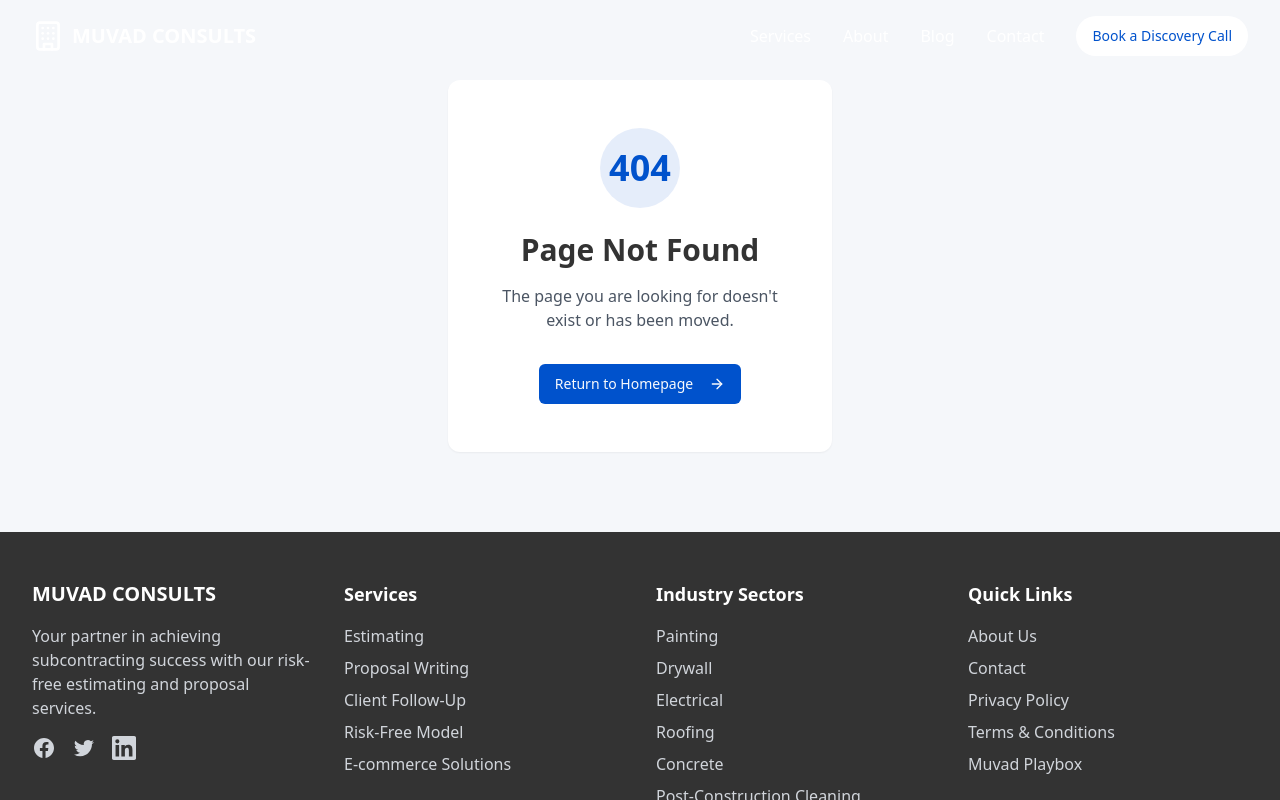
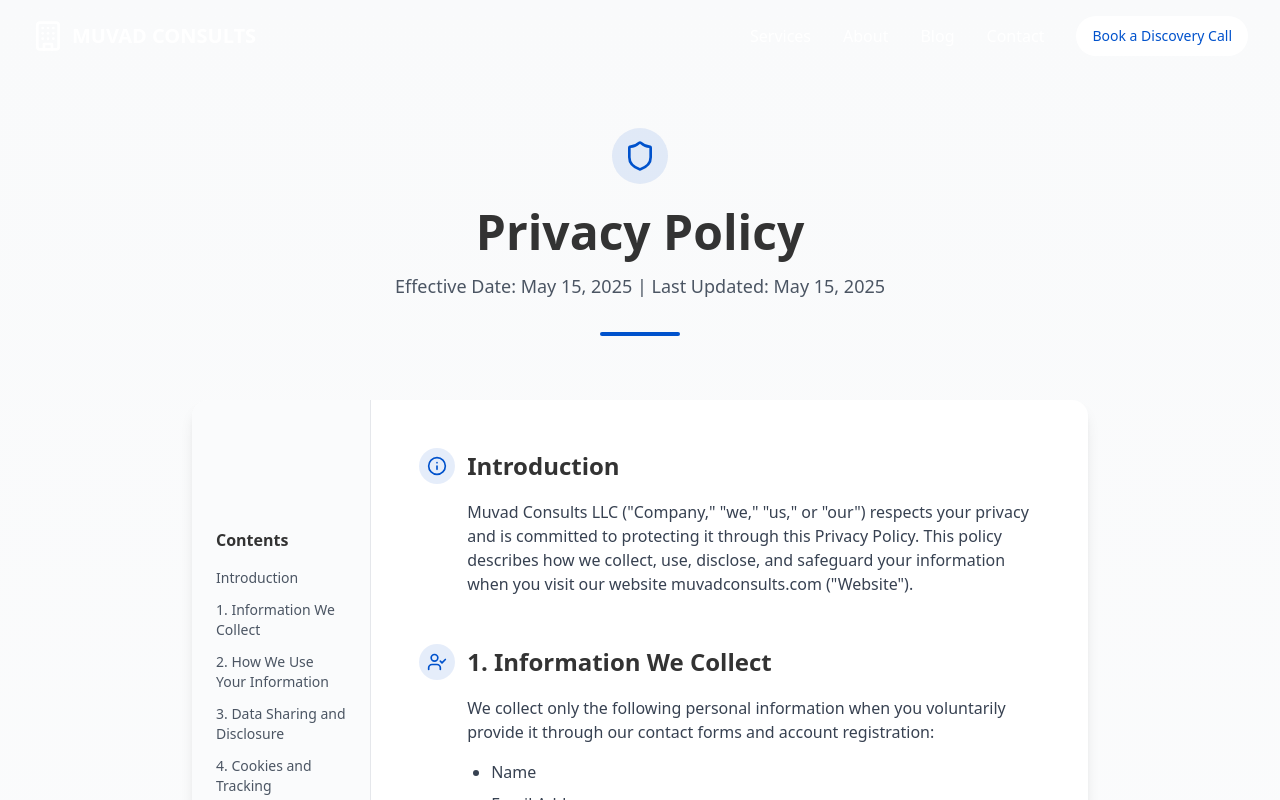
Before and after one commit to Donorigin/contract-flow-partner, a React (Vite) app: page /policy in a window 1280 px wide. Shown: the top 800 px of the page. Built offline with nearby package versions, Linux system fonts and the light colour scheme.

Commit message:
Fix: Update links in footer
Updated the footer component to use the correct links for the privacy policy and terms and conditions pages.

```diff
--- a/src/App.tsx
+++ b/src/App.tsx
@@ -26,8 +26,8 @@ const App = () => (
       <BrowserRouter>
         <Routes>
           <Route path="/" element={<Index />} />
-          <Route path="/privacy-policy" element={<PrivacyPolicy />} />
-          <Route path="/terms-and-conditions" element={<TermsAndConditions />} />
+          <Route path="/policy" element={<PrivacyPolicy />} />
+          <Route path="/terms-and-condition" element={<TermsAndConditions />} />
           <Route path="/blog" element={<Blog />} />
           <Route path="/blog/:id" element={<BlogDetail />} />
           <Route path="/login" element={<Login />} />
--- a/src/components/Footer.tsx
+++ b/src/components/Footer.tsx
@@ -61,8 +61,8 @@ export function Footer() {
             <ul className="space-y-2">
               <li><a href="#about" className="text-gray-300 hover:text-white">About Us</a></li>
               <li><a href="#contact" className="text-gray-300 hover:text-white">Contact</a></li>
-              <li><Link to="/privacy-policy" className="text-gray-300 hover:text-white">Privacy Policy</Link></li>
-              <li><Link to="/terms-and-conditions" className="text-gray-300 hover:text-white">Terms & Conditions</Link></li>
+              <li><Link to="/policy" className="text-gray-300 hover:text-white">Privacy Policy</Link></li>
+              <li><Link to="/terms-and-condition" className="text-gray-300 hover:text-white">Terms & Conditions</Link></li>
               <li><a href="http://muvadplaybox.com" className="text-gray-300 hover:text-white">Muvad Playbox</a></li>
             </ul>
           </div>
@@ -71,8 +71,8 @@ export function Footer() {
         <div className="border-t border-gray-700 mt-12 pt-8 flex flex-col md:flex-row justify-between items-center">
           <p className="text-gray-300 text-sm">© {new Date().getFullYear()} Muvad Consults. All rights reserved.</p>
           <p className="text-gray-300 text-sm mt-4 md:mt-0">
-            <Link to="/privacy-policy" className="text-muvad-blue hover:text-white mr-4">Privacy Policy</Link>
-            <Link to="/terms-and-conditions" className="text-muvad-blue hover:text-white mr-4">Terms & Conditions</Link>
+            <Link to="/policy" className="text-muvad-blue hover:text-white mr-4">Privacy Policy</Link>
+            <Link to="/terms-and-condition" className="text-muvad-blue hover:text-white mr-4">Terms & Conditions</Link>
             Design by <a href="#" className="text-muvad-blue hover:text-white">Lovable.dev</a>
           </p>
         </div>
```
